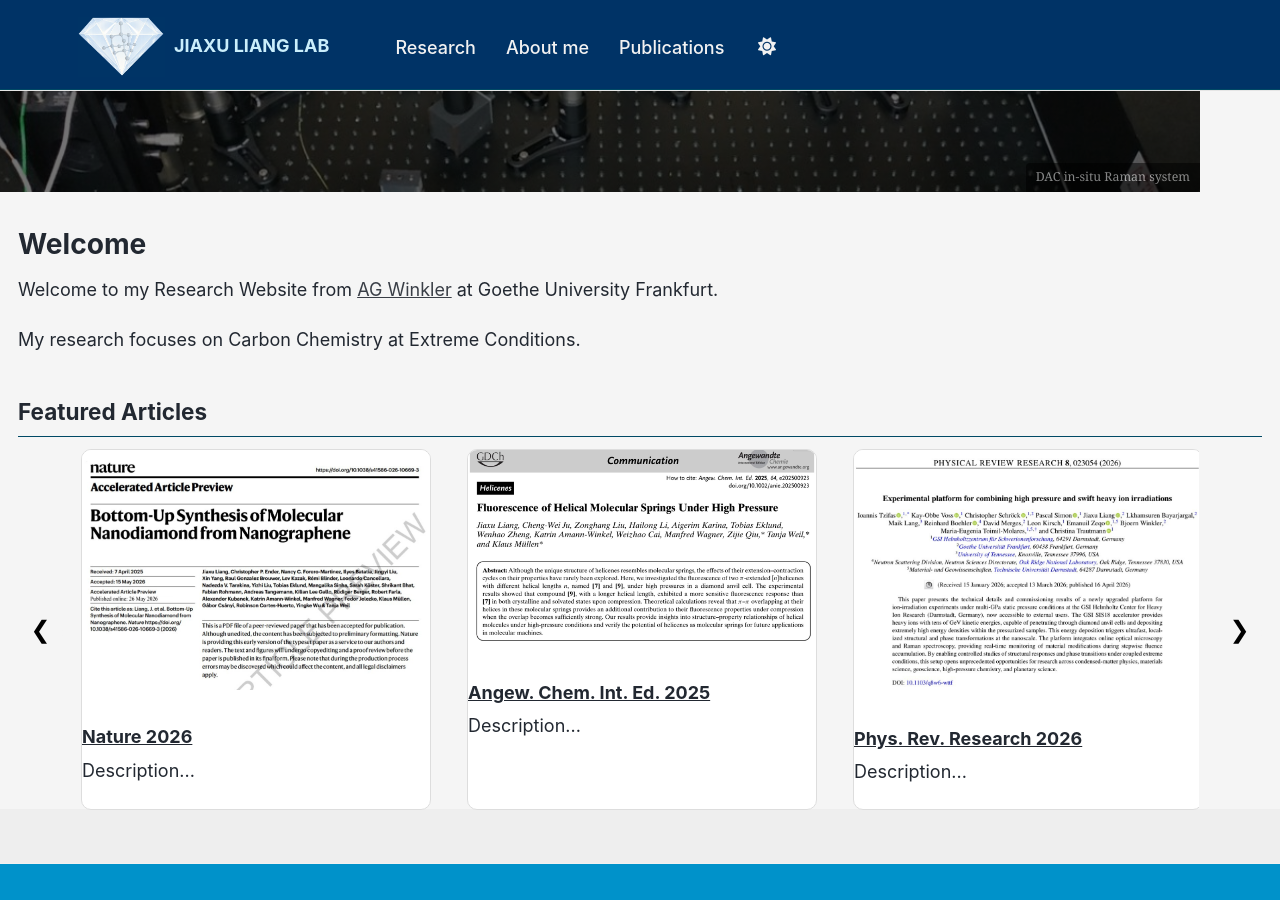
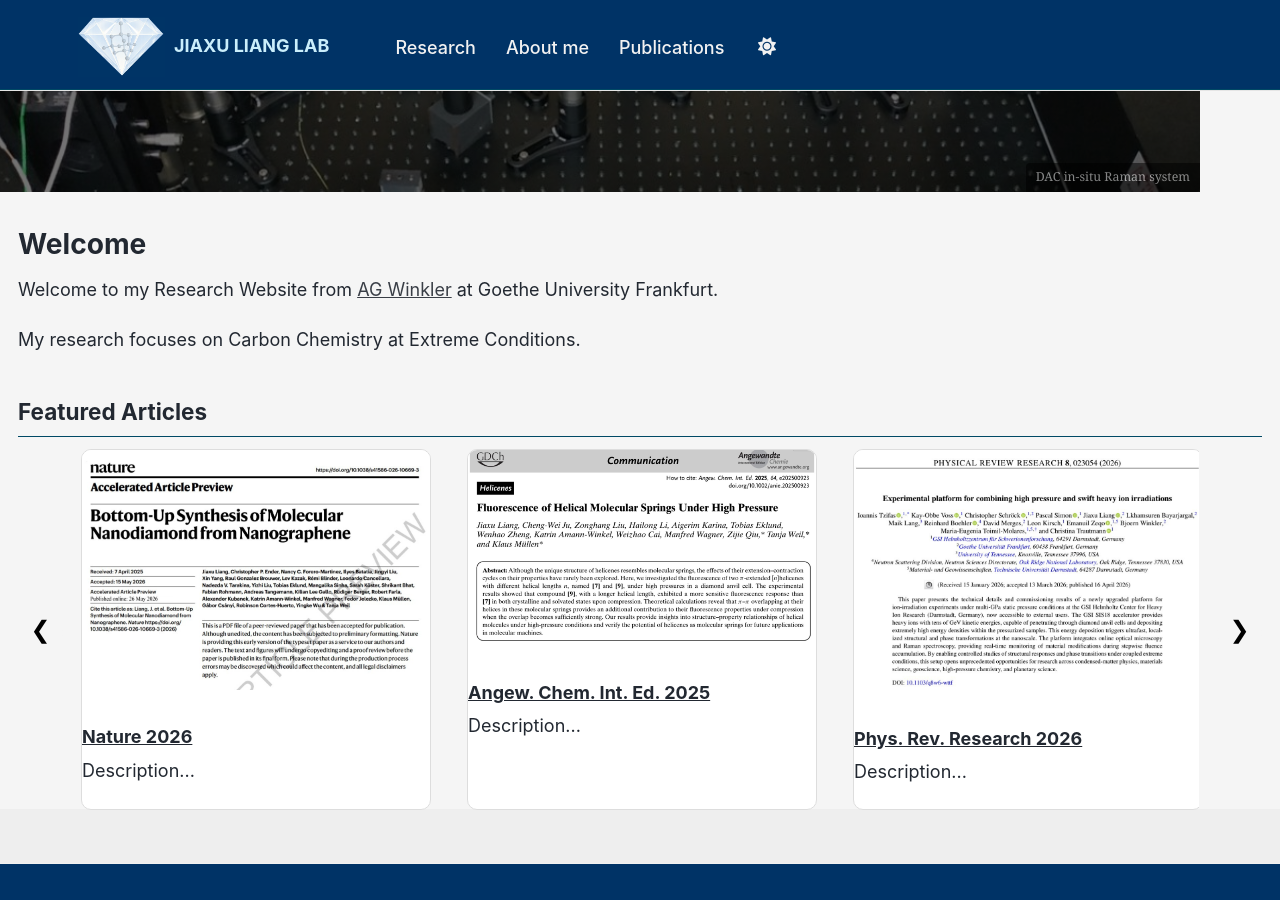
Before and after one commit to liangjiaxu-research/liangjiaxu-research.github.io, a Jekyll site: the page built from _pages/about.md, in a window 1280 px wide and 900 px high, scrolled down 348 px. Built offline with Jekyll 4.4.1, drawn with Linux system fonts in a browser that asks for light colours; a script bundle is joined from its source files by our own code; library files that are not in the unit come from our copies.

Commit message:
Update _custom.scss

```diff
--- a/_sass/_custom.scss
+++ b/_sass/_custom.scss
@@ -147,6 +147,7 @@ body {
 
 .page__footer {
     position: static !important;
+    background-color: #003366;
 }
 
 /* CV页表格 */
```
